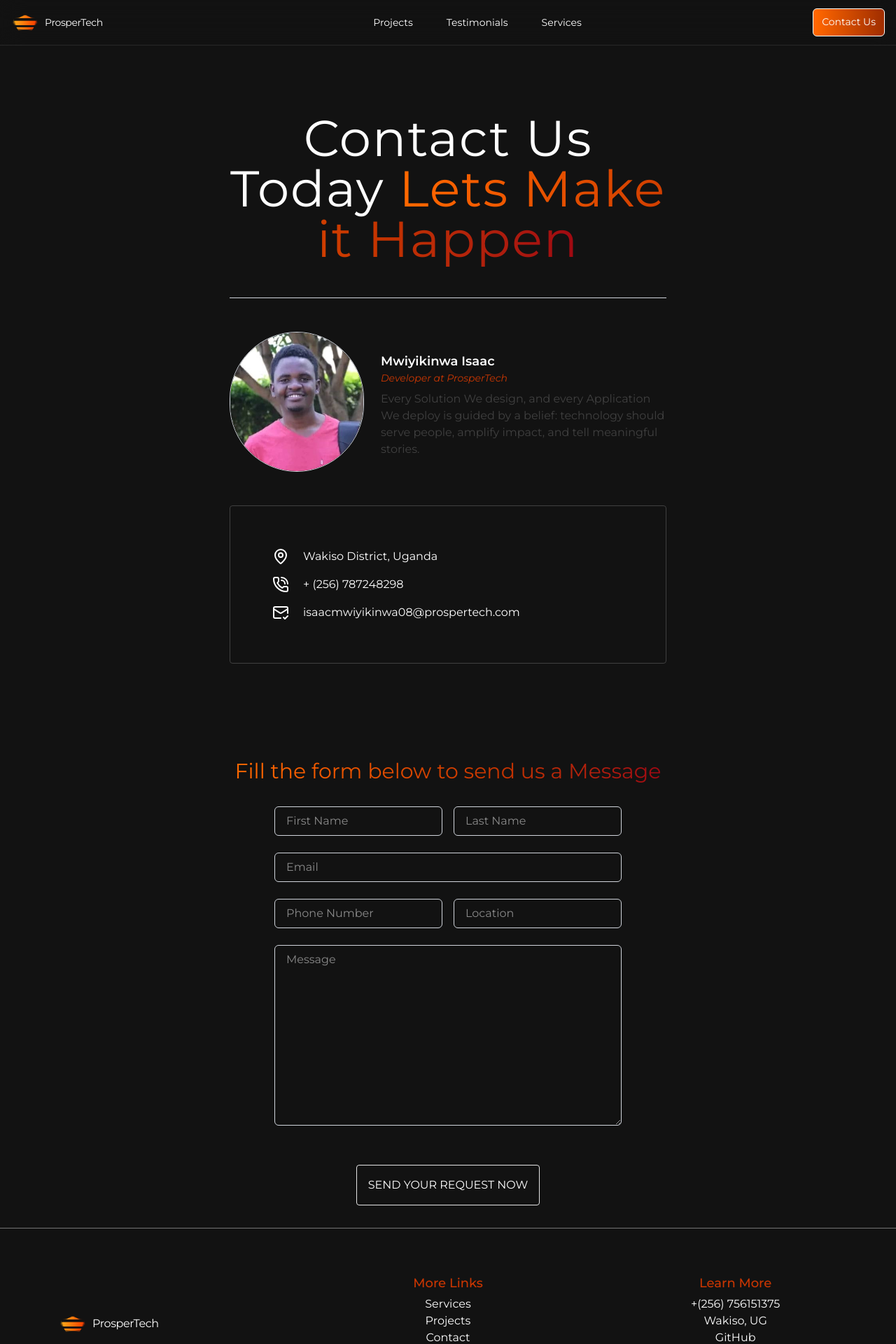
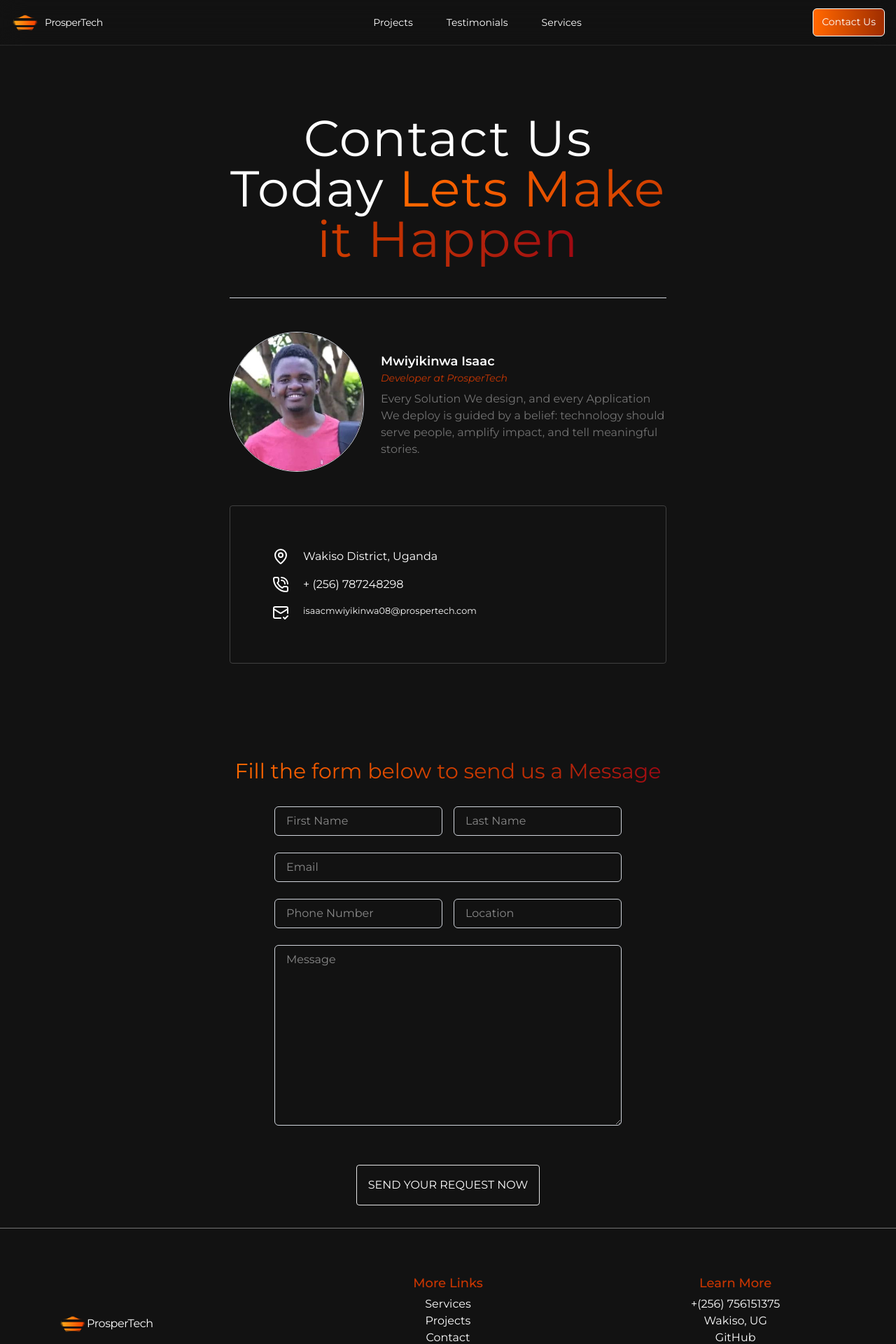
Before and after one commit to MWIYIKINWA/prosperTech.com, a React (Vite) app: page /contact in a window 1280 px wide. Shown: the top 1920 px of the page at 70% size. Built offline with nearby package versions, Linux system fonts and the light colour scheme.

Commit message:
responsiveness

```diff
--- a/src/components/ContactDetails.jsx
+++ b/src/components/ContactDetails.jsx
@@ -23,7 +23,7 @@ const ContactDetails = () => {
 			<div className="flex flex-col mt-7 text-center md:text-left">
 				<h4 className="text-lg font-semibold">Mwiyikinwa Isaac</h4>
                 <p className="text-sm italic text-orange-700">Developer at ProsperTech</p>
-				<p className="text-neutral-700 mt-2">Every Solution We design, and every Application We deploy is guided by a belief: technology should serve people, amplify impact, and tell meaningful stories.</p>
+				<p className="text-neutral-500 mt-2">Every Solution We design, and every Application We deploy is guided by a belief: technology should serve people, amplify impact, and tell meaningful stories.</p>
 			</div>
 		</div>
 	</div>
@@ -43,7 +43,7 @@ const ContactDetails = () => {
 
          <div className="flex flex-row gap-5">
              <MailCheck />
-             <p>isaacmwiyikinwa08@prospertech.com</p>
+             <small>isaacmwiyikinwa08@prospertech.com</small>
           </div>
 
    </div>
--- a/src/components/Footer.jsx
+++ b/src/components/Footer.jsx
@@ -23,8 +23,8 @@ const Footer = () => {
 
 
                                   {/* logo */}
-                                  <div className="flex items-center justify-center flex-shrink-0">
-                                     <img className="h-10 w-10 mr-2" src={logo} alt="logo" />
+                                  <div className="flex items-center mr-20 justify-center flex-shrink-0">
+                                     <img className="h-10 w-10" src={logo} alt="logo" />
                                      <span className="text-x tracking-tight my-auto">ProsperTech</span>
                                   </div>
 
@@ -49,7 +49,7 @@ const Footer = () => {
 			</div>
 
 
-			<div className="text-center mb-10  w-full sm:w-full md:w-1/2 lg:w-1/3">
+			<div className="hidden md:block text-center mb-10  w-full sm:w-full md:w-1/2 lg:w-1/3">
 				<p className="pb-1 text-lg font-medium text-orange-700">Learn More</p>
 				<ul>
 
```
